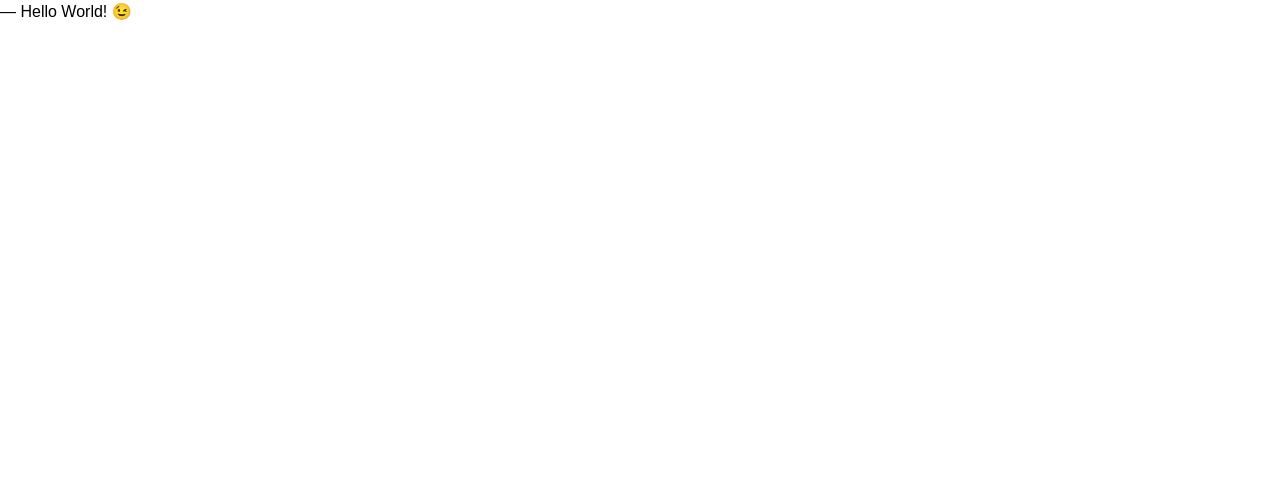
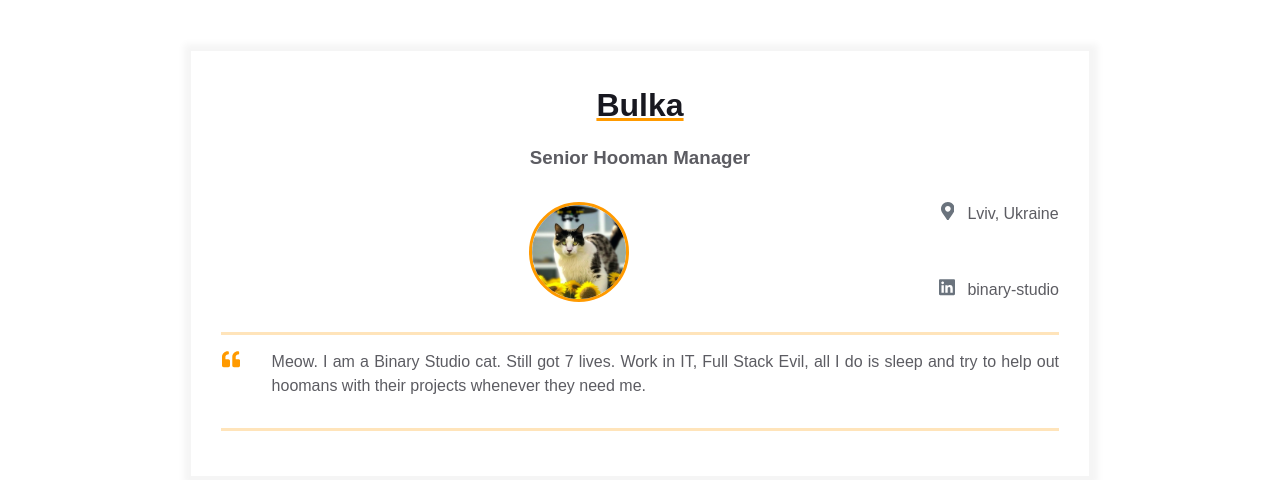
Before and after one commit to Victoria-Fedkova/homepage, a plain HTML site: page index.html in a window 1280 px wide. Drawn offline with Linux system fonts and the light colour scheme.

Commit message:
Added primary resume section

```diff
--- a/index.html
+++ b/index.html
@@ -8,6 +8,100 @@
     <meta name="viewport" content="width=device-width, initial-scale=1" />
   </head>
   <body>
-    ― Hello World! &#x1F609;
+    <!-- Primary content template -->
+    <main>
+      <div class="resume">
+        <div class="container">
+          <div class="resume__block">
+            <h1 class="contact-info__header">Bulka</h1>
+            <h3 class="contact-info__sub-header">Senior Hooman Manager</h3>
+
+            <div class="contact_info_container fh">
+              <div class="contact-info__block"></div>
+
+              <div class="contact-info__block contact-info__block--center">
+                <img
+                  class="contact-info__avatar"
+                  src="assets/avatar.png"
+                  alt="Avatar"
+                />
+              </div>
+
+              <div class="contact-info__block">
+                <a href="" rel="author" class="contact-info__item">
+                  <div class="contact-info__item-icon-wrapper">
+                    <svg
+                      class="contact-info__item-icon"
+                      xmlns="http://www.w3.org/2000/svg"
+                      viewBox="0 0 384 512"
+                    >
+                      <path
+                        d="M172.268 501.67C26.97 291.031 0 269.413 0 192 0 85.961 85.961 0 192
+        0s192 85.961 192 192c0 77.413-26.97 99.031-172.268 309.67-9.535
+        13.774-29.93 13.773-39.464 0zM192 272c44.183 0 80-35.817
+        80-80s-35.817-80-80-80-80 35.817-80 80 35.817 80 80 80z"
+                      ></path>
+                    </svg>
+                  </div>
+                  <span>Lviv, Ukraine</span>
+                </a>
+                <a
+                  href="https://ua.linkedin.com/company/binary-studio_241166"
+                  rel="author"
+                  class="contact-info__item"
+                >
+                  <div class="contact-info__item-icon-wrapper">
+                    <svg
+                      class="contact-info__item-icon"
+                      xmlns="http://www.w3.org/2000/svg"
+                      viewBox="0 0 448 512"
+                    >
+                      <path
+                        d="M416 32H31.9C14.3 32 0 46.5 0 64.3v383.4C0 465.5 14.3 480 31.9
+        480H416c17.6 0 32-14.5 32-32.3V64.3c0-17.8-14.4-32.3-32-32.3zM135.4
+        416H69V202.2h66.5V416zm-33.2-243c-21.3 0-38.5-17.3-38.5-38.5S80.9 96
+        102.2 96c21.2 0 38.5 17.3 38.5 38.5 0 21.3-17.2 38.5-38.5 38.5zm282.1
+        243h-66.4V312c0-24.8-.5-56.7-34.5-56.7-34.6 0-39.9 27-39.9
+        54.9V416h-66.4V202.2h63.7v29.2h.9c8.9-16.8 30.6-34.5 62.9-34.5 67.2
+        0 79.7 44.3 79.7 101.9V416z"
+                      ></path>
+                    </svg>
+                  </div>
+                  <span>binary-studio</span>
+                </a>
+              </div>
+            </div>
+          </div>
+        </div>
+        <div class="container">
+          <div class="resume__block">
+            <div class="intro">
+              <div class="intro__icon-wrapper">
+                <svg
+                  class="intro__icon"
+                  xmlns="http://www.w3.org/2000/svg"
+                  viewBox="0 0 512 512"
+                >
+                  <path
+                    d="M464 256h-80v-64c0-35.3 28.7-64 64-64h8c13.3 0 24-10.7
+            24-24V56c0-13.3-10.7-24-24-24h-8c-88.4 0-160 71.6-160 160v240c0
+            26.5 21.5 48 48 48h128c26.5 0 48-21.5
+            48-48V304c0-26.5-21.5-48-48-48zm-288 0H96v-64c0-35.3 28.7-64
+            64-64h8c13.3 0 24-10.7 24-24V56c0-13.3-10.7-24-24-24h-8C71.6
+            32 0 103.6 0 192v240c0 26.5 21.5 48 48 48h128c26.5 0 48-21.5
+            48-48V304c0-26.5-21.5-48-48-48z"
+                  ></path>
+                </svg>
+              </div>
+              <p class="intro_text">
+                Meow. I am a Binary Studio cat. Still got 7 lives. Work in IT,
+                Full Stack Evil, all I do is sleep and try to help out hoomans
+                with their projects whenever they need me.
+              </p>
+            </div>
+          </div>
+        </div>
+      </div>
+    </main>
   </body>
 </html>
```
Also changed, not shown: assets/avatar.png (added), 1 other file.
